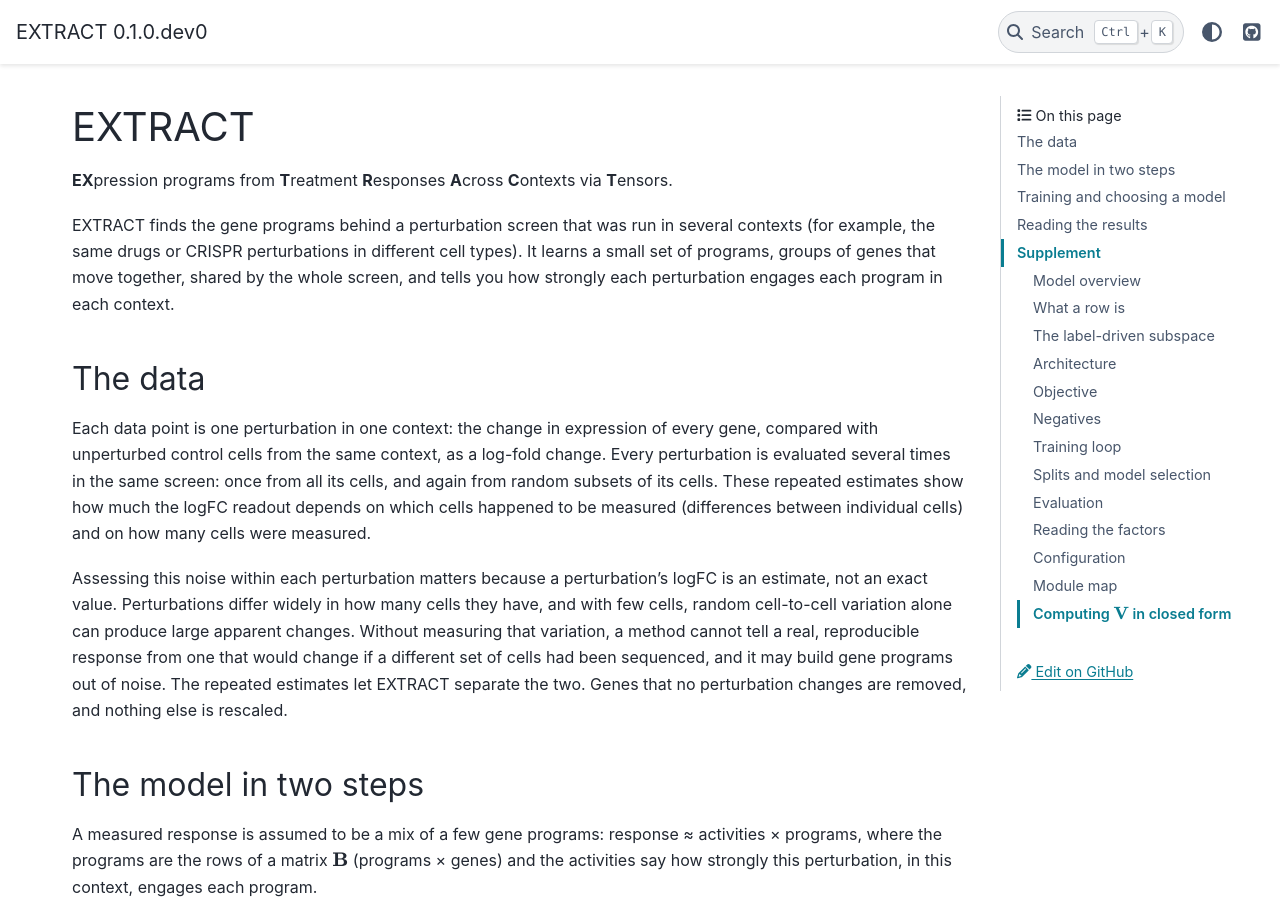
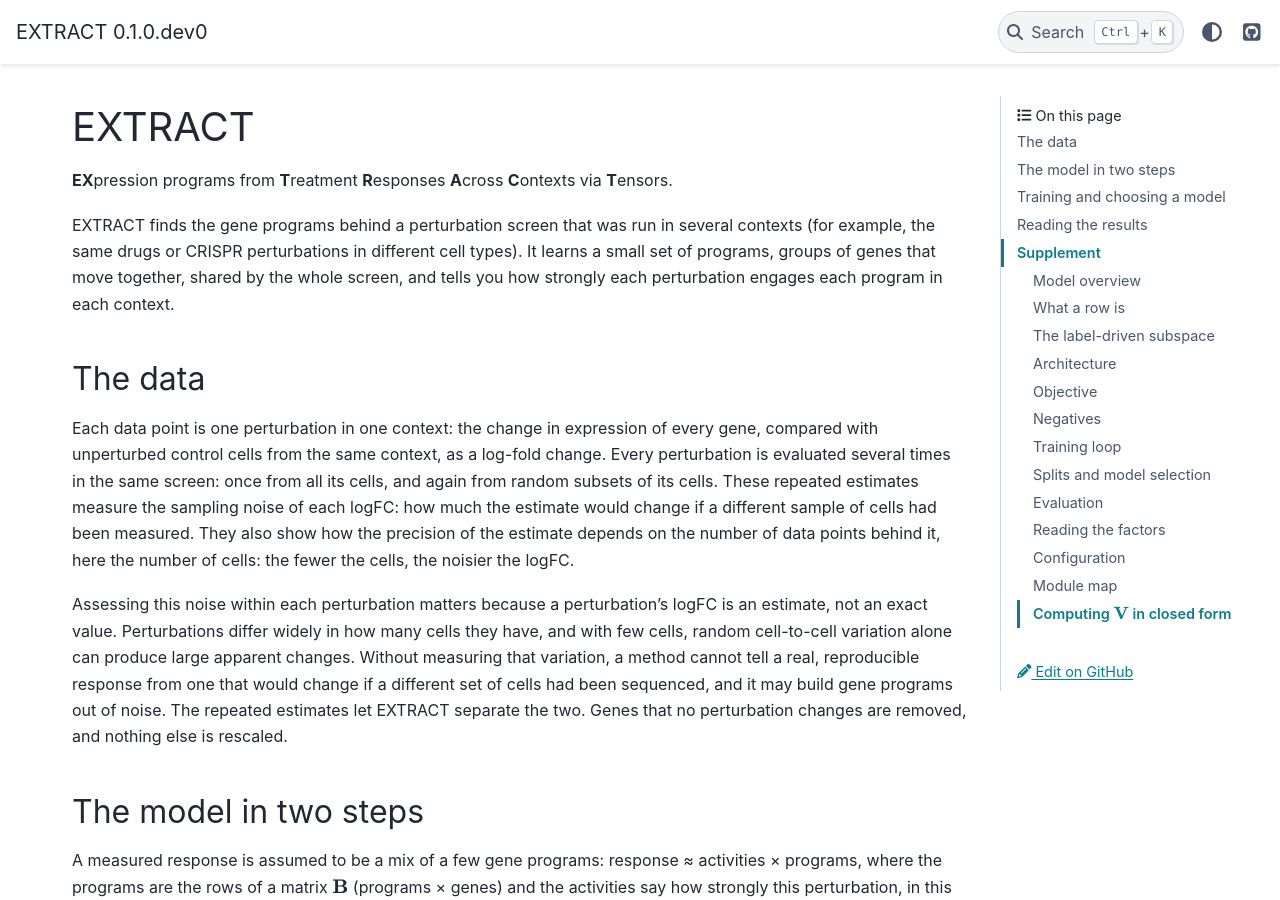
Before and after one commit to EraslanBas/EXTRACT, a Sphinx documentation site: the page built from docs/source/index.md, in a window 1280 px wide and 900 px high. Built offline with Sphinx 7.4.7 and the PyData theme 0.15.4, drawn with Linux system fonts in a browser that asks for light colours.

Commit message:
Docs: frame the subsampled estimates as sampling noise and cell-number-dependent precision
Co-Authored-By: Claude Opus 5.5 <noreply@anthropic.com>

```diff
--- a/docs/source/index.md
+++ b/docs/source/index.md
@@ -15,9 +15,11 @@ Each data point is one perturbation in one context: the change in expression of
 every gene, compared with unperturbed control cells from the same context, as a
 log-fold change. Every perturbation is evaluated several times in the same
 screen: once from all its cells, and again from random subsets of its cells.
-These repeated estimates show how much the logFC readout depends on which cells
-happened to be measured (differences between individual cells) and on how many
-cells were measured.
+These repeated estimates measure the sampling noise of each logFC: how much the
+estimate would change if a different sample of cells had been measured. They
+also show how the precision of the estimate depends on the number of data
+points behind it, here the number of cells: the fewer the cells, the noisier the
+logFC.
 
 Assessing this noise within each perturbation matters because a perturbation's
 logFC is an estimate, not an exact value. Perturbations differ widely in how many
```
